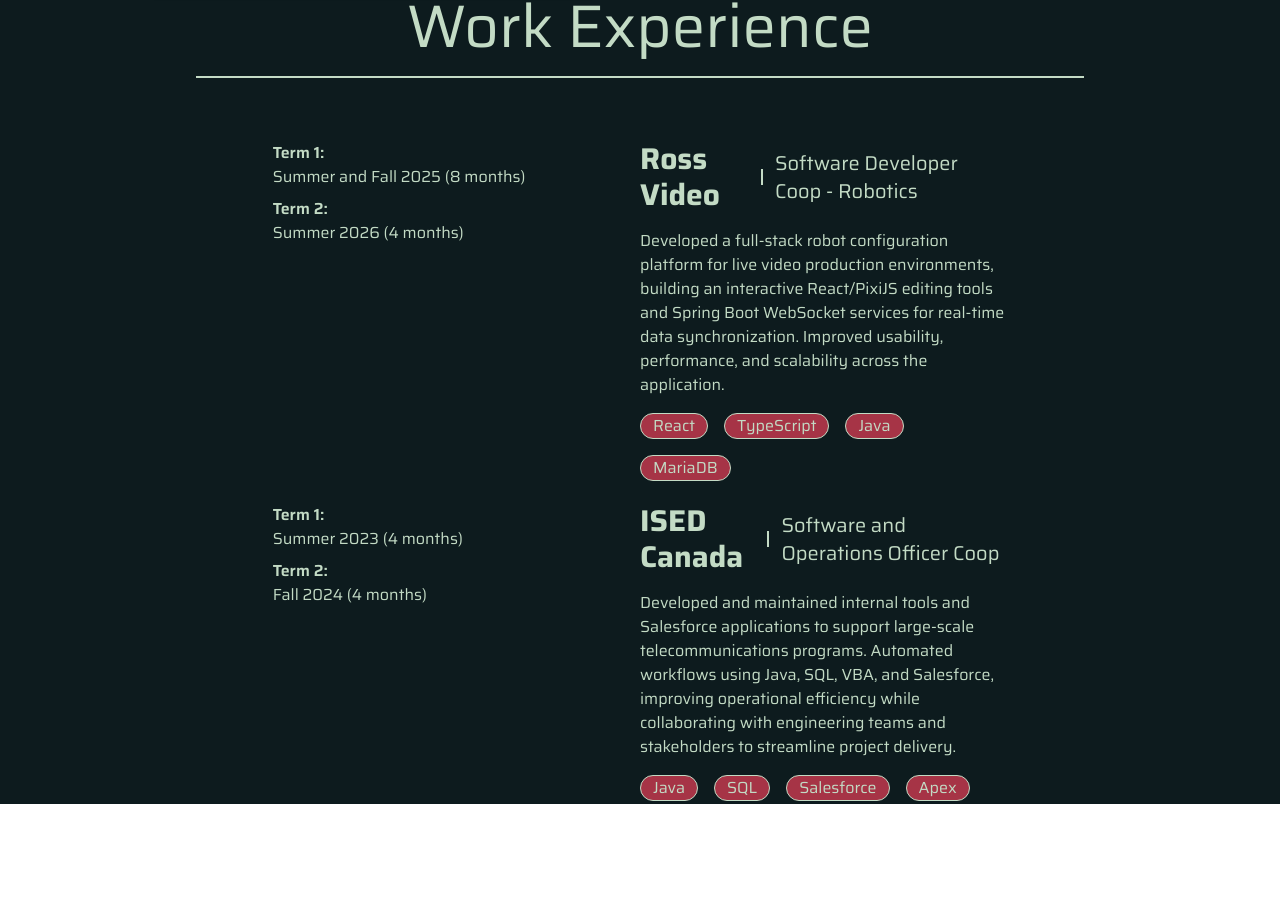
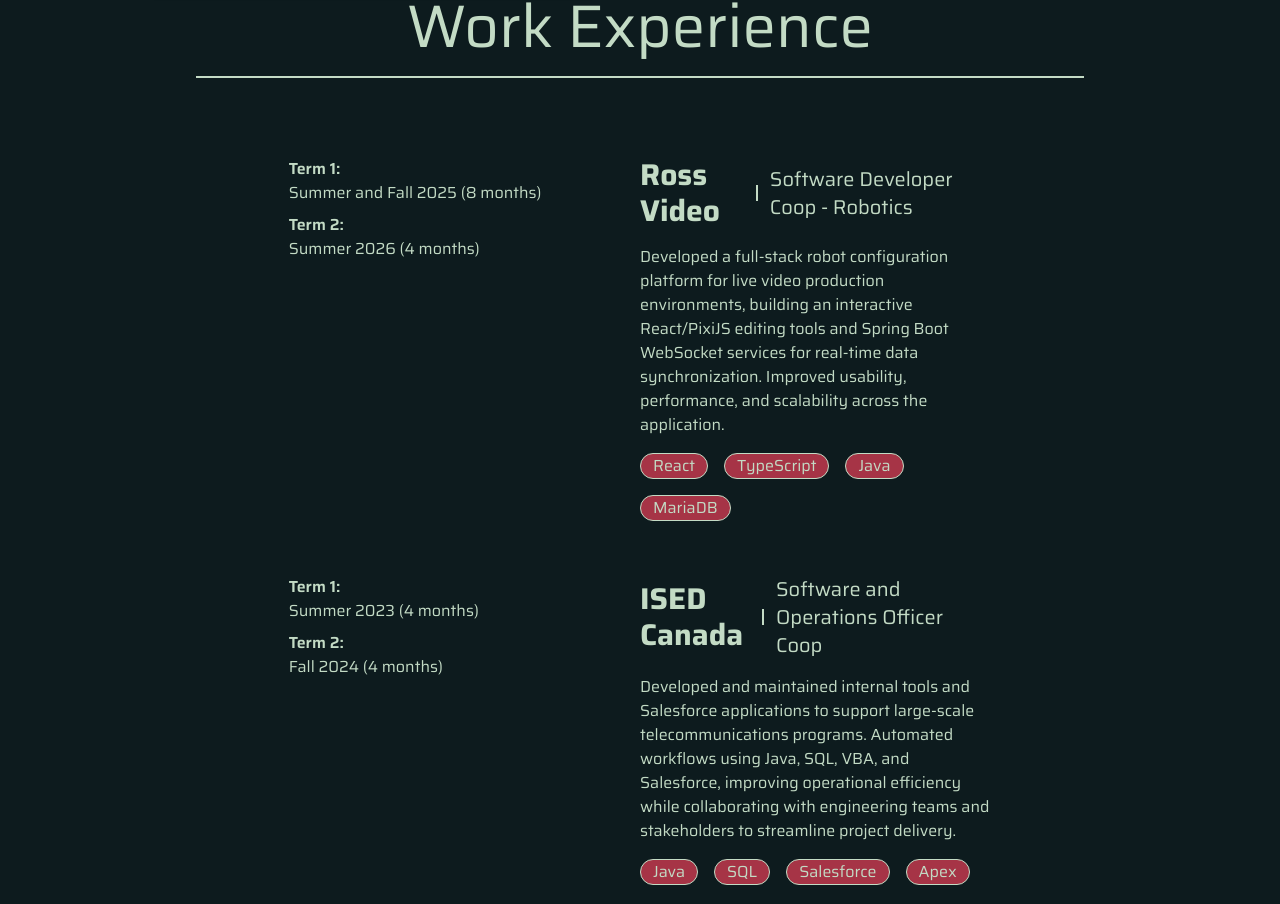
Before and after one commit to Egzavyer/portfolio, a React (Vite) app: page / in a window 1280 px wide. Shown: the part 1604-2508 px from the top of the page. Before the commit the page ends 2408 px from the top, so only its background shows below. Built offline with nearby package versions, Linux system fonts and the light colour scheme.

Commit message:
fix: styling

```diff
--- a/src/components/Experience.tsx
+++ b/src/components/Experience.tsx
@@ -84,7 +84,7 @@
       target="_blank"
       className="hover:cursor-pointer border rounded-2xl p-2 xl:border-transparent xl:rounded-none xl:p-0"
     >
-      <li className="grid border-2 border-transparent hover:border-accent hover:shadow-2xl shadow-primary-900 rounded-2xl xl:grid-cols-2">
+      <li className="grid border-2 border-transparent hover:border-accent hover:shadow-2xl shadow-primary-900 rounded-2xl xl:p-4 xl:grid-cols-2">
         <ul className="flex flex-col gap-2">
           {dates.map((date) => {
             return (
```
